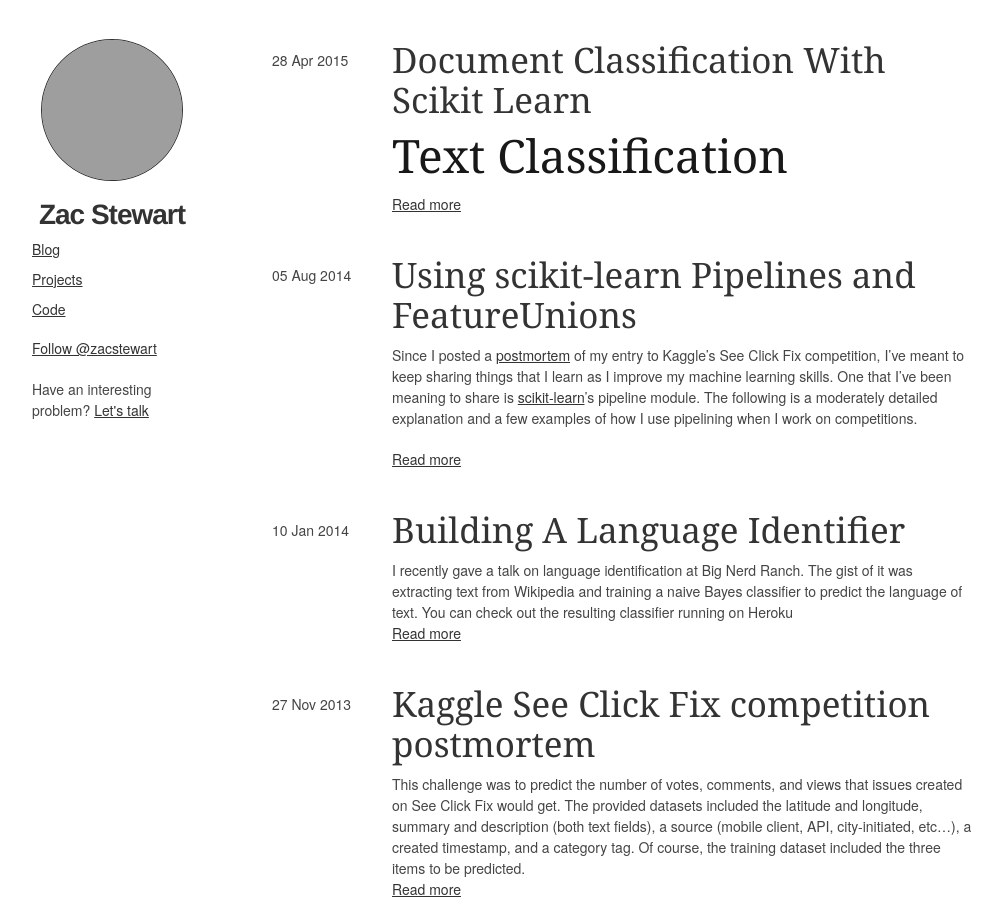
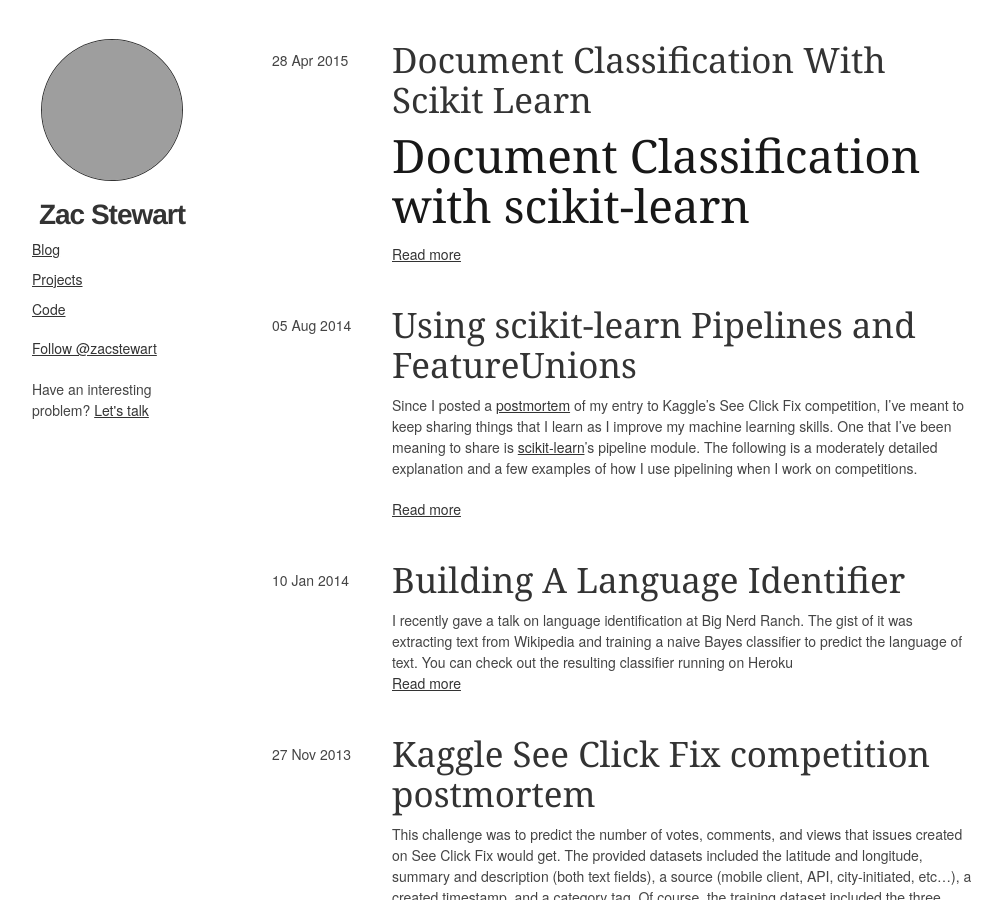
Before and after one commit to zacstewart/zacstewart.github.io, a Jekyll site: the page built from index.html, in a window 1280 px wide and 900 px high. Shown: the whole window, without its empty margins (138-1140 px from the left). Built offline with Jekyll 4.4.1, drawn with Linux system fonts in a browser that asks for light colours; Markdown is read by kramdown in place of the engine named in the settings; comment, search, counter and statistics services are not loaded; grey boxes are pictures that could not be loaded.

Commit message:
Update title of post

```diff
--- a/_posts/2015-04-28-document-classification-with-scikit-learn.md
+++ b/_posts/2015-04-28-document-classification-with-scikit-learn.md
@@ -1,4 +1,4 @@
-# Text Classification
+# Document Classification with scikit-learn
 
 Document classification is a fundamental machine learning task. It is used for
 all kinds of applications, like filtering spam, routing support request to the
```
